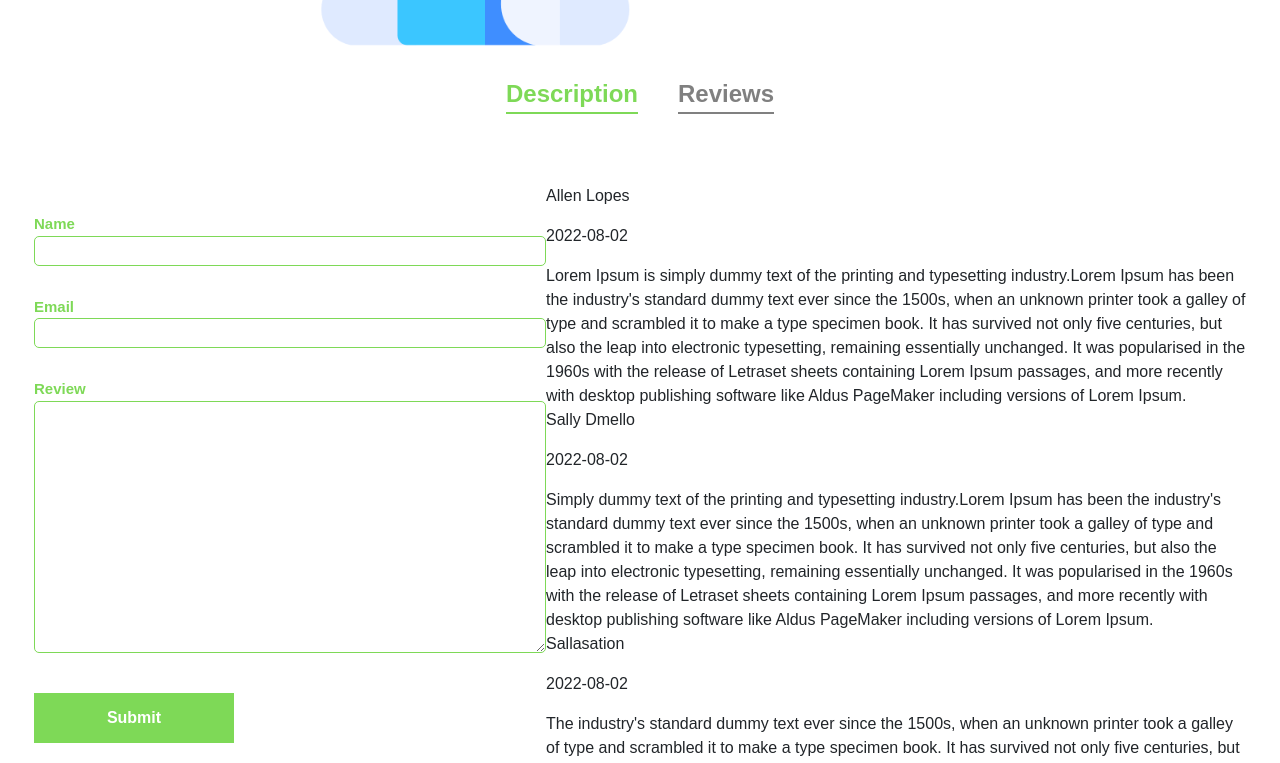
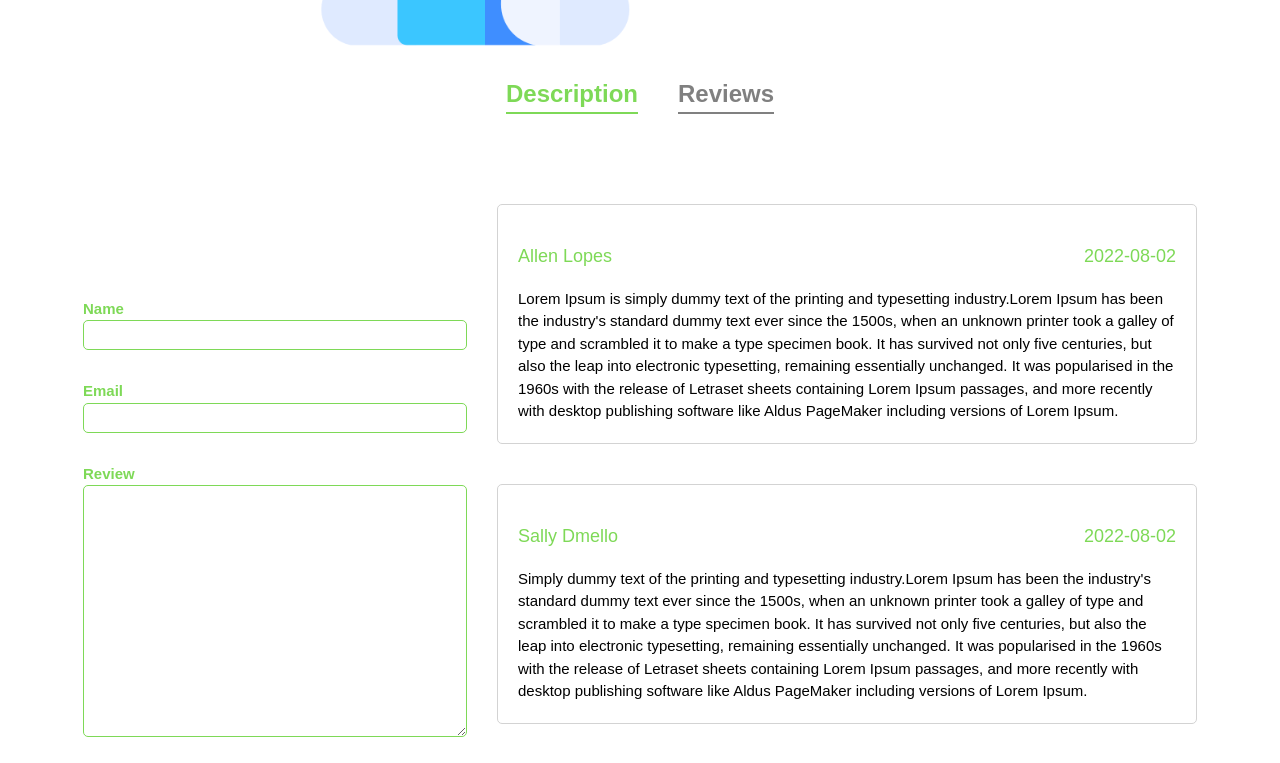
Before and after one commit to allenlopes/AaplaKirana, a React (Create React App) app: page /product/1 in a window 1280 px wide. Shown: the part 560-1323 px from the top of the page. Built offline with nearby package versions, Linux system fonts and the light colour scheme.

Commit message:
In src/pages/Product/ProductPage.css file modified

```diff
--- a/src/pages/Product/ProductPage.css
+++ b/src/pages/Product/ProductPage.css
@@ -167,6 +167,7 @@
     align-items: center;
     justify-content: center;
     width: 100%;
+    gap: 30px;
 }
 
 .productpage form {
@@ -174,7 +175,7 @@
     flex-direction: column;
 /*  align-items: center; */
     justify-content: flex-start;
-    width: 40%;
+    width: 30%;
     max-width: 700px;
 }
 
@@ -239,3 +240,50 @@
     font-size: 25px;
     color: var(--col1);
 }
+
+.productpage .allreview .review {
+    width: 100%;
+    display: flex;
+    flex-direction: column;
+    border: 1.5px solid lightgray;
+    border-radius: 5px;
+    padding: 20px;
+    margin: 20px 0px;
+}
+
+.productpage .reviewhead {
+    display: flex;
+    justify-content: space-between;
+    align-items: center;
+    margin: 18px 0px;
+}
+
+.productpage .reviewhead p {
+    margin: 0px;
+    padding: 0px;
+    font-size: 18px;
+    color: var(--col1);
+}
+
+.productpage .reviewhead span {
+    background-color: var(--col1);
+    margin: 0px;
+    padding: 5px 10px;
+    border-radius: 20px;
+    color: white;
+}
+
+
+
+.productpage .reviewbody {
+    margin: 0px;
+    padding: 0px;
+    font-size: 15px;
+    color: black;
+}
+
+.productpage .desc {
+    width: 75%;
+    max-width: 1000px;
+    align-self: center;
+}
```
